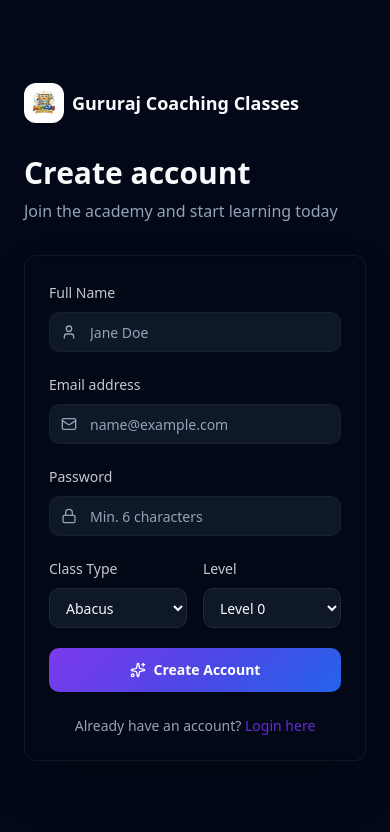
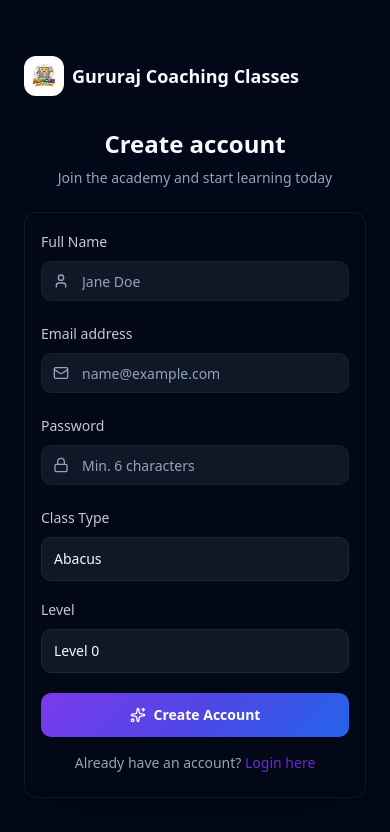
Before and after one commit to ruturaj0917/Abacus_coaching_classes, a Next.js app: page /register in a window 390 px wide. Shown: the top 832 px of the page. Built offline with nearby package versions, Linux system fonts and the light colour scheme.

Commit message:
Refactor: Completed mobile-first UI overhaul for all student and admin pages

```diff
--- a/src/app/admin/students/page.tsx
+++ b/src/app/admin/students/page.tsx
@@ -32,6 +32,7 @@ export default async function AdminStudents() {
           </div>
         </CardHeader>
         <CardContent className="p-0">
+          <div className="overflow-x-auto">
             <Table>
               <TableHeader>
                 <TableRow className="border-border/50 hover:bg-transparent">
@@ -88,6 +89,7 @@ export default async function AdminStudents() {
                 )}
               </TableBody>
             </Table>
+          </div>
         </CardContent>
       </Card>
     </div>
--- a/src/app/admin/tests/page.tsx
+++ b/src/app/admin/tests/page.tsx
@@ -153,6 +153,7 @@ export default function AdminTests() {
             </div>
           </CardHeader>
           <CardContent className="p-0">
+            <div className="overflow-x-auto">
               <Table>
                 <TableHeader>
                   <TableRow className="border-border/50 hover:bg-transparent">
@@ -192,6 +193,7 @@ export default function AdminTests() {
                   )}
                 </TableBody>
               </Table>
+            </div>
           </CardContent>
         </Card>
       </div>
--- a/src/app/login/page.tsx
+++ b/src/app/login/page.tsx
@@ -81,13 +81,13 @@ export default function LoginPage() {
             <span className="font-bold text-lg text-foreground">Gururaj Coaching Classes</span>
           </div>
 
-          <div className="mb-8">
-            <h2 className="text-3xl font-bold text-foreground mb-2">Welcome back</h2>
-            <p className="text-muted-foreground">Sign in to your account to continue</p>
+          <div className="mb-6 md:mb-8 text-center lg:text-left">
+            <h2 className="text-2xl md:text-3xl font-bold text-foreground mb-2">Welcome back</h2>
+            <p className="text-muted-foreground text-sm md:text-base">Sign in to your account to continue</p>
           </div>
 
           <Card className="border-border/50 bg-card/50 backdrop-blur-sm shadow-2xl">
-            <CardContent className="pt-6">
+            <CardContent className="pt-6 p-4 md:p-6">
               <form onSubmit={handleLogin} className="space-y-5">
                 {error && (
                   <div className="flex items-center gap-2 p-3 rounded-lg bg-destructive/10 border border-destructive/20 text-destructive text-sm">
--- a/src/app/register/page.tsx
+++ b/src/app/register/page.tsx
@@ -80,13 +80,13 @@ export default function RegisterPage() {
             <span className="font-bold text-lg text-foreground">Gururaj Coaching Classes</span>
           </div>
 
-          <div className="mb-8">
-            <h2 className="text-3xl font-bold text-foreground mb-2">Create account</h2>
-            <p className="text-muted-foreground">Join the academy and start learning today</p>
+          <div className="mb-6 md:mb-8 text-center lg:text-left">
+            <h2 className="text-2xl md:text-3xl font-bold text-foreground mb-2">Create account</h2>
+            <p className="text-muted-foreground text-sm md:text-base">Join the academy and start learning today</p>
           </div>
 
-          <Card className="border-border/50 bg-card/50 backdrop-blur-sm shadow-2xl">
-            <CardContent className="pt-6">
+          <Card className="border-border/50 bg-card/50 backdrop-blur-sm shadow-2xl overflow-hidden">
+            <CardContent className="pt-6 p-4 md:p-6">
               <form onSubmit={handleRegister} className="space-y-5">
                 {error && (
                   <div className="flex items-center gap-2 p-3 rounded-lg bg-destructive/10 border border-destructive/20 text-destructive text-sm">
@@ -143,13 +143,13 @@ export default function RegisterPage() {
                   </div>
                 </div>
 
-                <div className="grid grid-cols-2 gap-4">
+                <div className="grid grid-cols-1 sm:grid-cols-2 gap-4">
                   <div className="space-y-2">
                     <Label className="text-foreground/80">Class Type</Label>
                     <select
                       value={formData.classType}
                       onChange={(e) => setFormData({ ...formData, classType: e.target.value })}
-                      className="flex h-10 w-full rounded-md border border-input bg-secondary/50 px-3 py-2 text-sm text-foreground ring-offset-background focus:outline-none focus:ring-2 focus:ring-ring focus:ring-offset-2"
+                      className="flex h-11 w-full rounded-md border border-input bg-secondary/50 px-3 py-2 text-sm text-foreground ring-offset-background focus:outline-none focus:ring-2 focus:ring-ring focus:ring-offset-2 appearance-none cursor-pointer"
                     >
                       <option value="ABACUS">Abacus</option>
                       <option value="VEDIC_MATHS">Vedic Maths</option>
@@ -160,7 +160,7 @@ export default function RegisterPage() {
                     <select
                       value={formData.level}
                       onChange={(e) => setFormData({ ...formData, level: e.target.value })}
-                      className="flex h-10 w-full rounded-md border border-input bg-secondary/50 px-3 py-2 text-sm text-foreground ring-offset-background focus:outline-none focus:ring-2 focus:ring-ring focus:ring-offset-2"
+                      className="flex h-11 w-full rounded-md border border-input bg-secondary/50 px-3 py-2 text-sm text-foreground ring-offset-background focus:outline-none focus:ring-2 focus:ring-ring focus:ring-offset-2 appearance-none cursor-pointer"
                     >
                       {[0, 1, 2, 3, 4, 5].map(lvl => (
                         <option key={lvl} value={lvl}>Level {lvl}</option>
--- a/src/app/student/tests/page.tsx
+++ b/src/app/student/tests/page.tsx
@@ -28,29 +28,29 @@ export default async function AvailableTests() {
   return (
     <div className="space-y-8">
       <div>
-        <h1 className="text-3xl font-bold text-foreground mb-2">Available Tests</h1>
-        <div className="flex items-center gap-2">
+        <h1 className="text-2xl md:text-3xl font-bold text-foreground mb-2">Available Tests</h1>
+        <div className="flex flex-wrap items-center gap-2">
           <Badge variant="info">{user.classType?.replace("_", " ")}</Badge>
           <Badge variant="secondary">Level {user.level}</Badge>
-          <span className="text-muted-foreground text-sm ml-2">
+          <span className="text-muted-foreground text-xs md:text-sm">
             {tests.length} test{tests.length !== 1 ? "s" : ""} available
           </span>
         </div>
       </div>
 
       {tests.length === 0 ? (
-        <Card className="border-border/50 bg-card/60 text-center py-16">
+        <Card className="border-border/50 bg-card/60 text-center py-12 md:py-16">
           <CardContent>
-            <FileQuestion className="w-16 h-16 mx-auto mb-4 text-muted-foreground/30" />
-            <h3 className="text-lg font-semibold text-foreground mb-2">No tests available</h3>
-            <p className="text-muted-foreground text-sm">
+            <FileQuestion className="w-12 h-12 md:w-16 md:h-16 mx-auto mb-4 text-muted-foreground/30" />
+            <h3 className="text-base md:text-lg font-semibold text-foreground mb-2">No tests available</h3>
+            <p className="text-muted-foreground text-xs md:text-sm">
               No tests found for {user.classType?.replace("_", " ")} Level {user.level}.<br />
               Your instructor will add tests soon.
             </p>
           </CardContent>
         </Card>
       ) : (
-        <div className="grid grid-cols-1 md:grid-cols-2 xl:grid-cols-3 gap-5">
+        <div className="grid grid-cols-1 sm:grid-cols-2 xl:grid-cols-3 gap-4 md:gap-6 pb-8">
           {tests.map(t => {
             const isTaken = takenTestIds.has(t.id);
             return (
```
Also changed, not shown: src/app/student/tests/[id]/TestClient.tsx (+56 -30 lines). Lines whose indentation alone changed are shown as unchanged.
